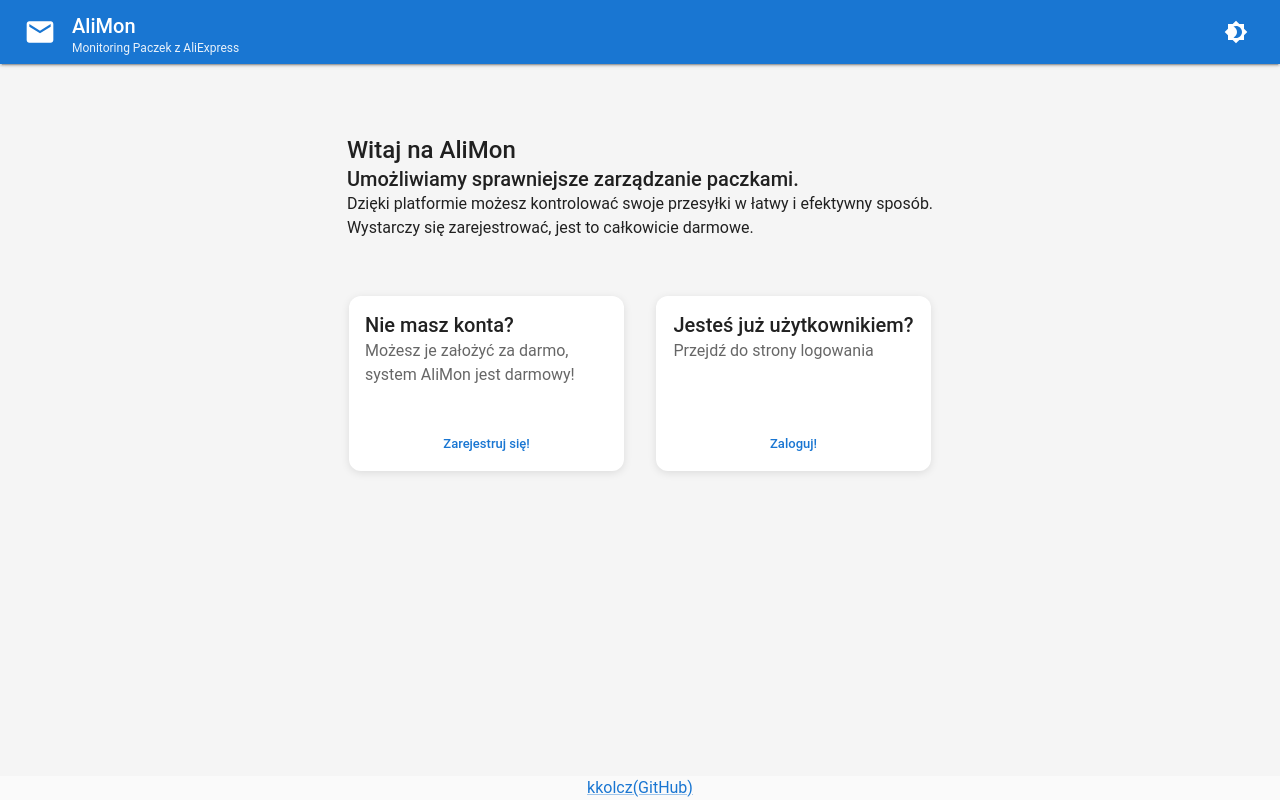
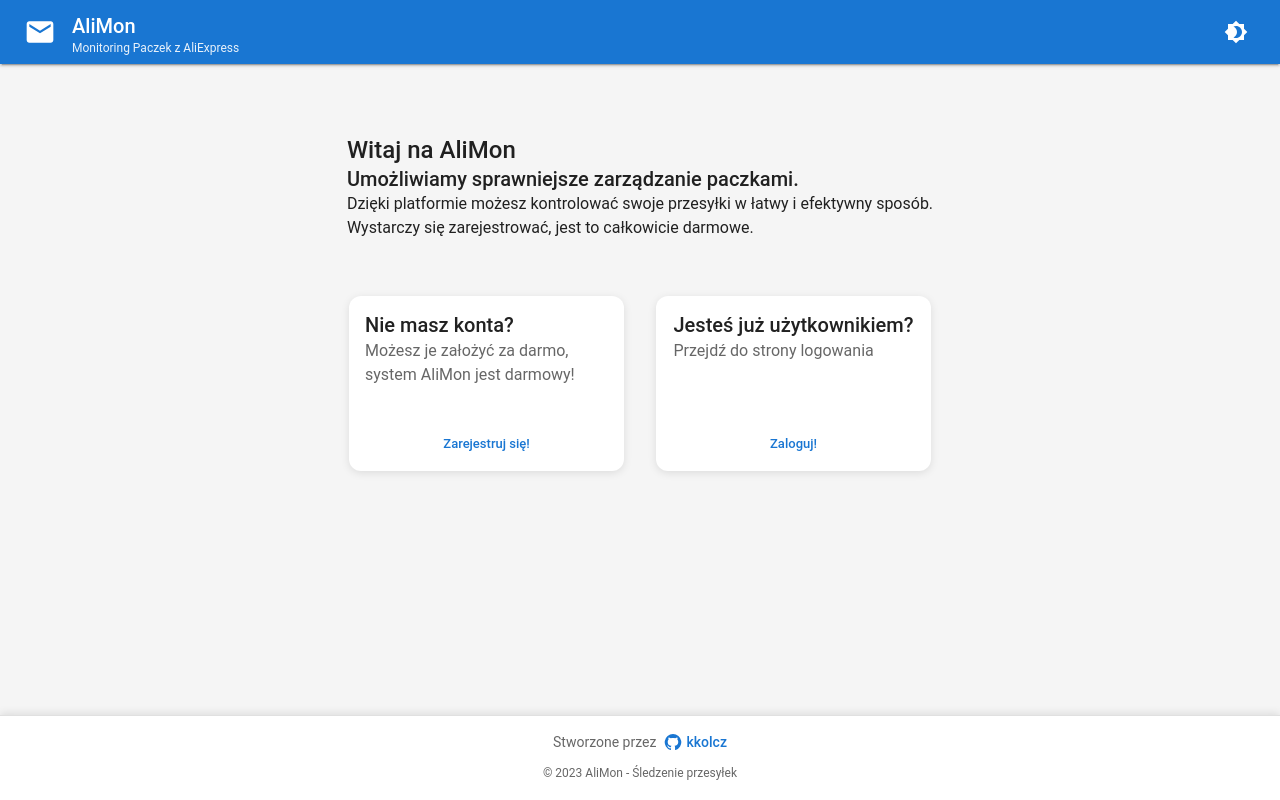
Before and after one commit to kkolcz/AliMon, a React (Create React App) app: page / in a window 1280 px wide. Built offline with nearby package versions, Linux system fonts and the light colour scheme; no server answers.

Commit message:
feat: enhance Footer component

```diff
--- a/src/components/Layout/Footer/Footer.js
+++ b/src/components/Layout/Footer/Footer.js
@@ -1,13 +1,51 @@
 import React from 'react'
 
-import { Link, Typography } from '@mui/material'
+import { Link, Typography, useTheme } from '@mui/material'
 import { Box } from '@mui/system'
+import GitHubIcon from '@mui/icons-material/GitHub'
 
 const Footer = () => {
+	const theme = useTheme()
+	const currentYear = new Date().getFullYear()
+
 	return (
-		<Box bottom='0' position='fixed' width='100%' textAlign='center' backgroundColor='#FAFAFA' zIndex='-1'>
-			<Typography variant='h8' component='p'>
-				<Link href='https://github.com/kkolcz/'>kkolcz(GitHub)</Link>
+		<Box
+			component='footer'
+			sx={{
+				width: '100%',
+				textAlign: 'center',
+				backgroundColor: theme.palette.background.paper,
+				borderTop: `1px solid ${theme.palette.divider}`,
+				py: 2,
+				mt: 'auto',
+				boxShadow: theme.palette.mode === 'dark' ? '0 -2px 8px rgba(0,0,0,0.3)' : '0 -2px 8px rgba(0,0,0,0.1)',
+			}}>
+			<Box sx={{ display: 'flex', alignItems: 'center', justifyContent: 'center', gap: 1, mb: 1 }}>
+				<Typography variant='body2' color='text.secondary'>
+					Stworzone przez
+				</Typography>
+				<Link
+					href='https://github.com/kkolcz/'
+					target='_blank'
+					rel='noopener noreferrer'
+					sx={{
+						display: 'flex',
+						alignItems: 'center',
+						gap: 0.5,
+						textDecoration: 'none',
+						color: 'primary.main',
+						'&:hover': {
+							textDecoration: 'underline',
+						},
+					}}>
+					<GitHubIcon sx={{ fontSize: 18 }} />
+					<Typography variant='body2' fontWeight={500}>
+						kkolcz
+					</Typography>
+				</Link>
+			</Box>
+			<Typography variant='caption' color='text.secondary'>
+				© {currentYear} AliMon - Śledzenie przesyłek
 			</Typography>
 		</Box>
 	)
--- a/src/components/Layout/Layout.js
+++ b/src/components/Layout/Layout.js
@@ -8,9 +8,11 @@
 const Layout = props => {
 	return (
 		<Fragment>
-			<Box display='flex' flexDirection='column'>
+			<Box display='flex' flexDirection='column' minHeight='100vh'>
 				<Navbar />
-				{props.children}
+				<Box component='main' sx={{ flexGrow: 1, pb: 4 }}>
+					{props.children}
+				</Box>
 				<Footer />
 			</Box>
 		</Fragment>
```
